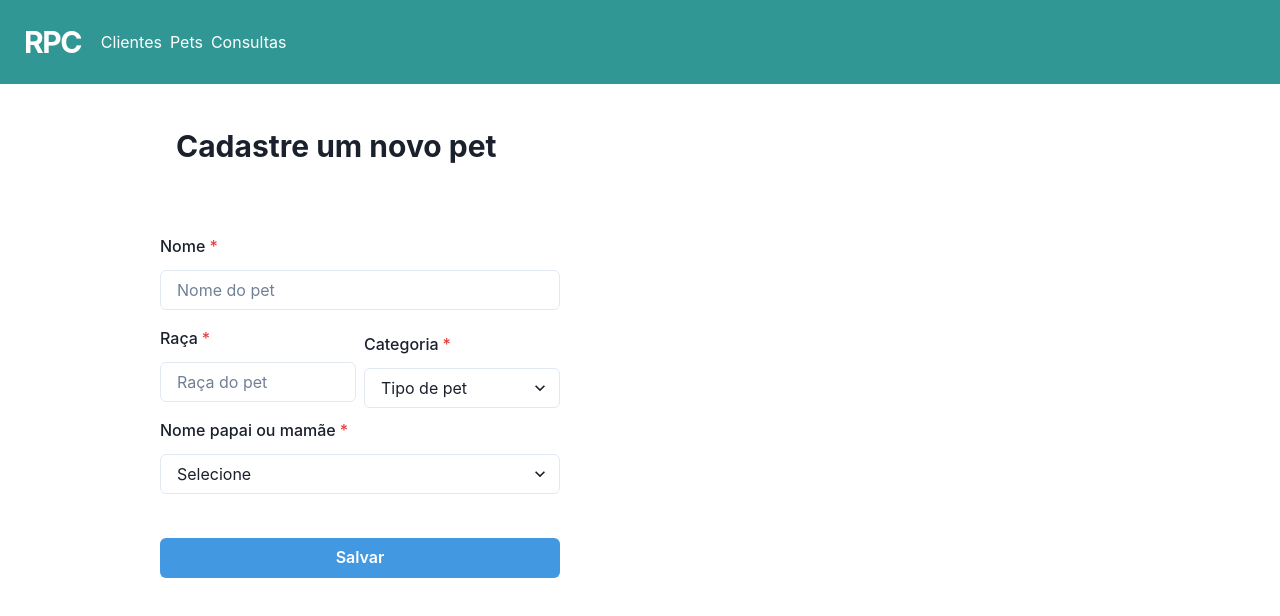
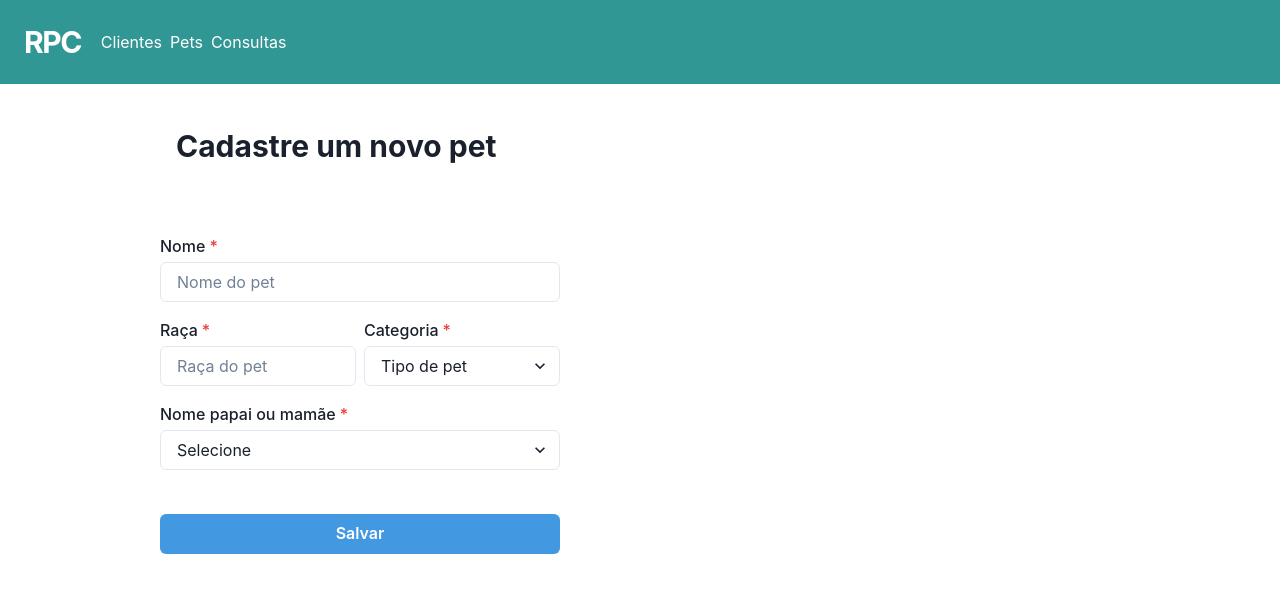
Before and after one commit to devcastrojunin/rede-petcontrol-frontend, a React (Create React App) app: page /pets/cadastrar in a window 1280 px wide. Shown: the top 616 px of the page. Built offline with nearby package versions, Linux system fonts and the light colour scheme.

Commit message:
corrigindo alinhamento cadastro pet

```diff
--- a/src/components/FormPets/index.jsx
+++ b/src/components/FormPets/index.jsx
@@ -12,7 +12,7 @@ export function FormPets({ button }) {
     return (
         <form onSubmit={handleSubmit(petRegister)}>
             <FormControl id="nome" marginBottom={3} isRequired>
-                <FormLabel>Nome</FormLabel>
+                <FormLabel marginBottom={0}>Nome</FormLabel>
                 <Input
                     placeholder="Nome do pet"
                     _placeholder={{ color: 'gray.500' }}
@@ -22,7 +22,7 @@ export function FormPets({ button }) {
 
             <HStack>
                 <FormControl id="raça" marginBottom={3} isRequired>
-                    <FormLabel>Raça</FormLabel>
+                    <FormLabel marginBottom={0}>Raça</FormLabel>
                     <Input
                         placeholder="Raça do pet"
                         _placeholder={{ color: 'gray.500' }}
@@ -30,10 +30,11 @@ export function FormPets({ button }) {
                         {...register("raca", { required: true })} />
                 </FormControl>
 
-                <FormControl id="categoria" marginBottom={3} isRequired>
-                    <FormLabel>Categoria</FormLabel>
+                <FormControl id="categoria" isRequired>
+                    <FormLabel marginBottom={0}>Categoria</FormLabel>
 
                     <Select
+                        marginBottom={3}
                         placeholder="Tipo de pet"
                         type="text"
                         {...register("categoria", { required: true })}>
@@ -45,7 +46,7 @@ export function FormPets({ button }) {
             </HStack>
 
             <FormControl id="cliente" marginBottom={3} isRequired>
-                <FormLabel>Nome papai ou mamãe</FormLabel>
+                <FormLabel marginBottom={0}>Nome papai ou mamãe</FormLabel>
                 <Select
                     placeholder="Selecione"
                     type="text"
```
